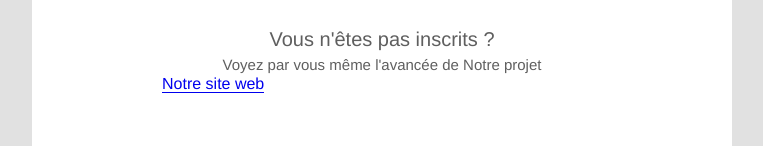
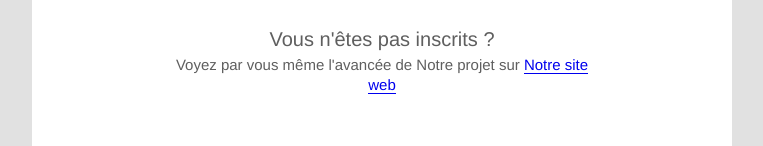
Before and after one commit to MathisZerbib/WhyNot, a plain HTML site: page index.html in a window 1280 px wide. Shown: the part 1737-1883 px from the top of the page, without its empty margins (258-1021 px from the left). Drawn offline with Linux system fonts and the light colour scheme.

Commit message:
Update index.html

```diff
--- a/index.html
+++ b/index.html
@@ -597,8 +597,8 @@ Sizes: [
 																			<tr>
 																				<td valign="top" class="textContent">
 																					<h3 style="color:#5F5F5F;line-height:125%;font-family:Helvetica,Arial,sans-serif;font-size:20px;font-weight:normal;margin-top:0;margin-bottom:3px;text-align:center;">Vous n'êtes pas inscrits ?</h3>
-																					<div style="text-align:center;font-family:Helvetica,Arial,sans-serif;font-size:15px;margin-bottom:0;margin-top:3px;color:#5F5F5F;line-height:135%;">Voyez par vous même l'avancée de Notre projet</div>
-																					<a title="Kourmétrash" href="http://kourmétrash.fr">Notre site web</a>
+																					<div style="text-align:center;font-family:Helvetica,Arial,sans-serif;font-size:15px;margin-bottom:0;margin-top:3px;color:#5F5F5F;line-height:135%;">Voyez par vous même l'avancée de Notre projet sur <a title="Kourmétrash" href="http://kourmétrash.fr">Notre site web</a></div>
+
 																				</td>
 																			</tr>
 																		</table>
```
